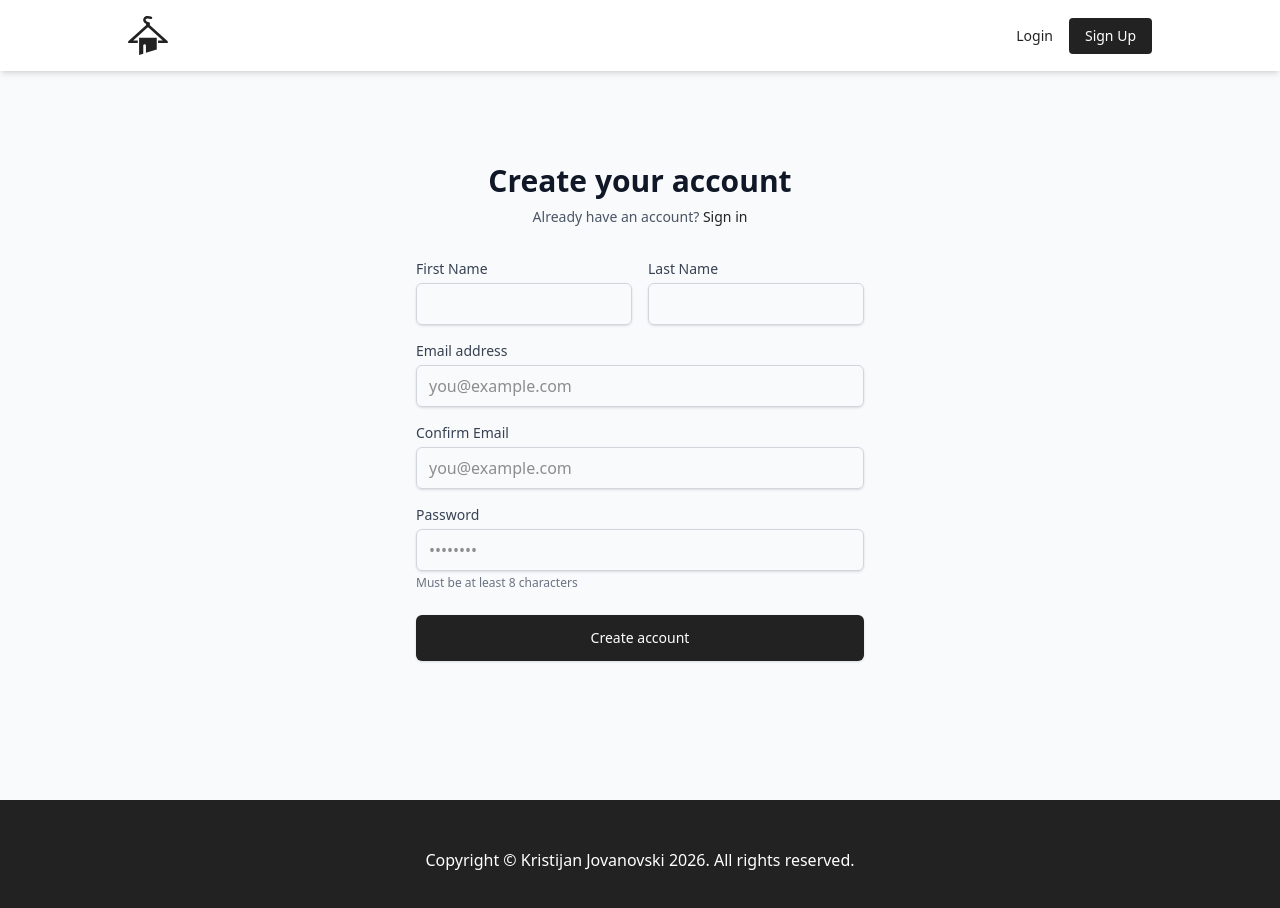
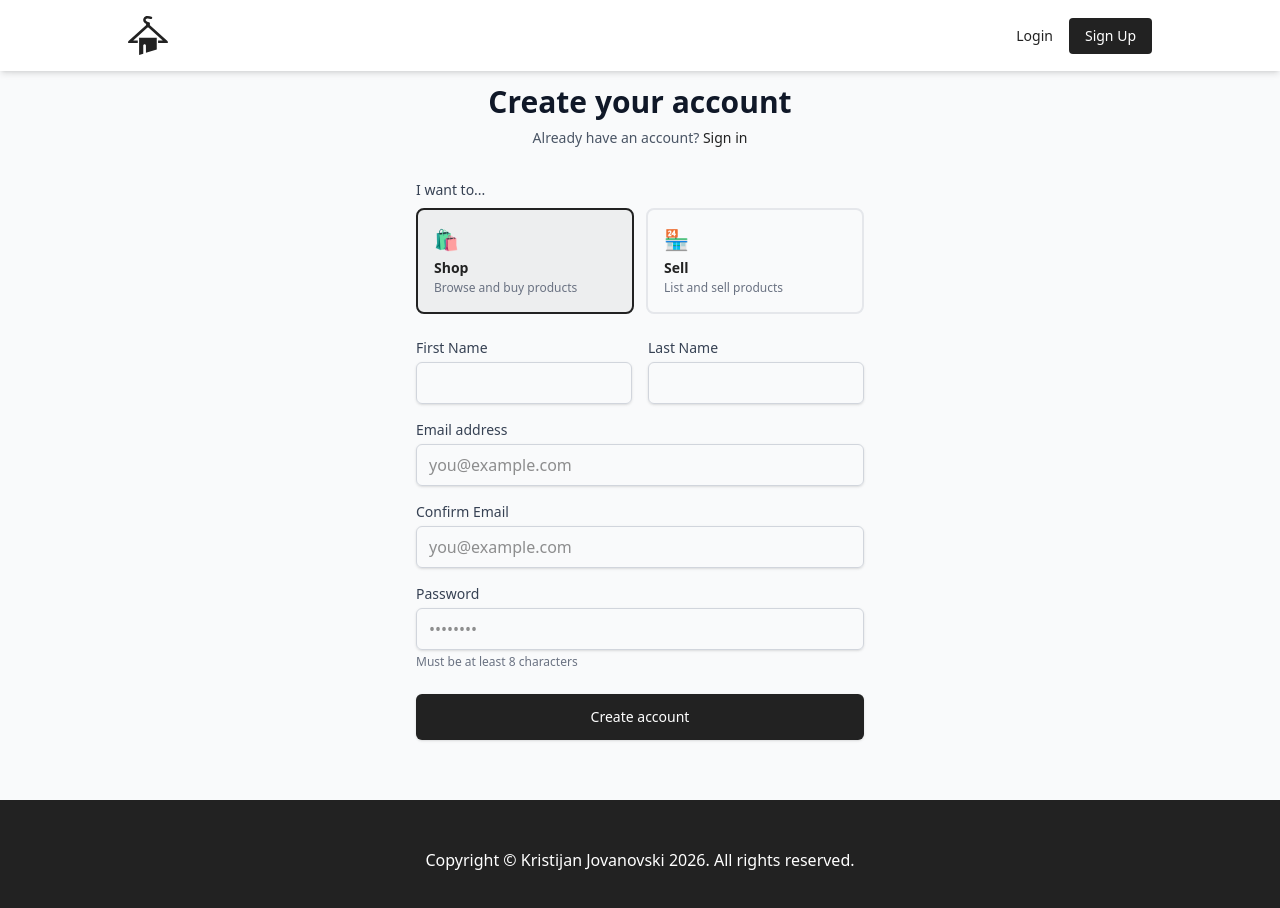
Before and after one commit to KristijanJ/ecommerce-shop-fe, a Next.js app: page /register in a window 1280 px wide. Shown: the top 908 px of the page. Built offline with nearby package versions, Linux system fonts and the light colour scheme; no server answers.

Commit message:
Add role selection to registration form with validation

```diff
--- a/app/actions/auth.ts
+++ b/app/actions/auth.ts
@@ -61,11 +61,16 @@ export async function registerAction(
   const password = formData.get("password") as string;
   const firstName = formData.get("firstName") as string;
   const lastName = formData.get("lastName") as string;
+  const role = formData.get("role") as string;
 
-  const fields = { email, confirmEmail, firstName, lastName };
+  const fields = { email, confirmEmail, firstName, lastName, role };
 
   if (!email || !confirmEmail || !password || !firstName || !lastName) {
     return { error: "Please fill in all fields", fields };
+  }
+
+  if (!role || !["buyer", "seller"].includes(role)) {
+    return { error: "Please select a role", fields };
   }
 
   if (email !== confirmEmail) {
@@ -86,6 +91,7 @@ export async function registerAction(
         password,
         firstName,
         lastName,
+        role,
       }),
     });
 
--- a/app/register/page.tsx
+++ b/app/register/page.tsx
@@ -1,11 +1,14 @@
 "use client";
 
-import { useActionState } from "react";
+import { useActionState, useState } from "react";
 import { registerAction } from "@/app/actions/auth";
 import Link from "next/link";
 
 export default function RegisterPage() {
   const [state, action, pending] = useActionState(registerAction, undefined);
+  const [role, setRole] = useState<"buyer" | "seller">(
+    (state?.fields?.role as "buyer" | "seller") ?? "buyer",
+  );
 
   return (
     <div className="min-h-screen flex items-center justify-center bg-gray-50 py-12 px-4 sm:px-6 lg:px-8">
@@ -31,6 +34,46 @@ export default function RegisterPage() {
               {state.error}
             </div>
           )}
+
+          {/* Role selector */}
+          <div>
+            <label className="block text-sm font-medium text-gray-700 mb-2">
+              I want to...
+            </label>
+            <input type="hidden" name="role" value={role} />
+            <div className="grid grid-cols-2 gap-3">
+              <button
+                type="button"
+                onClick={() => setRole("buyer")}
+                className={`border-2 rounded-lg p-4 text-left transition-colors cursor-pointer ${
+                  role === "buyer"
+                    ? "border-primary bg-primary/5"
+                    : "border-gray-200 hover:border-gray-300"
+                }`}
+              >
+                <div className="text-xl mb-1">🛍️</div>
+                <div className="font-semibold text-sm">Shop</div>
+                <div className="text-xs text-gray-500 mt-0.5">
+                  Browse and buy products
+                </div>
+              </button>
+              <button
+                type="button"
+                onClick={() => setRole("seller")}
+                className={`border-2 rounded-lg p-4 text-left transition-colors cursor-pointer ${
+                  role === "seller"
+                    ? "border-primary bg-primary/5"
+                    : "border-gray-200 hover:border-gray-300"
+                }`}
+              >
+                <div className="text-xl mb-1">🏪</div>
+                <div className="font-semibold text-sm">Sell</div>
+                <div className="text-xs text-gray-500 mt-0.5">
+                  List and sell products
+                </div>
+              </button>
+            </div>
+          </div>
 
           <div className="space-y-4">
             <div className="grid grid-cols-2 gap-4">
```
